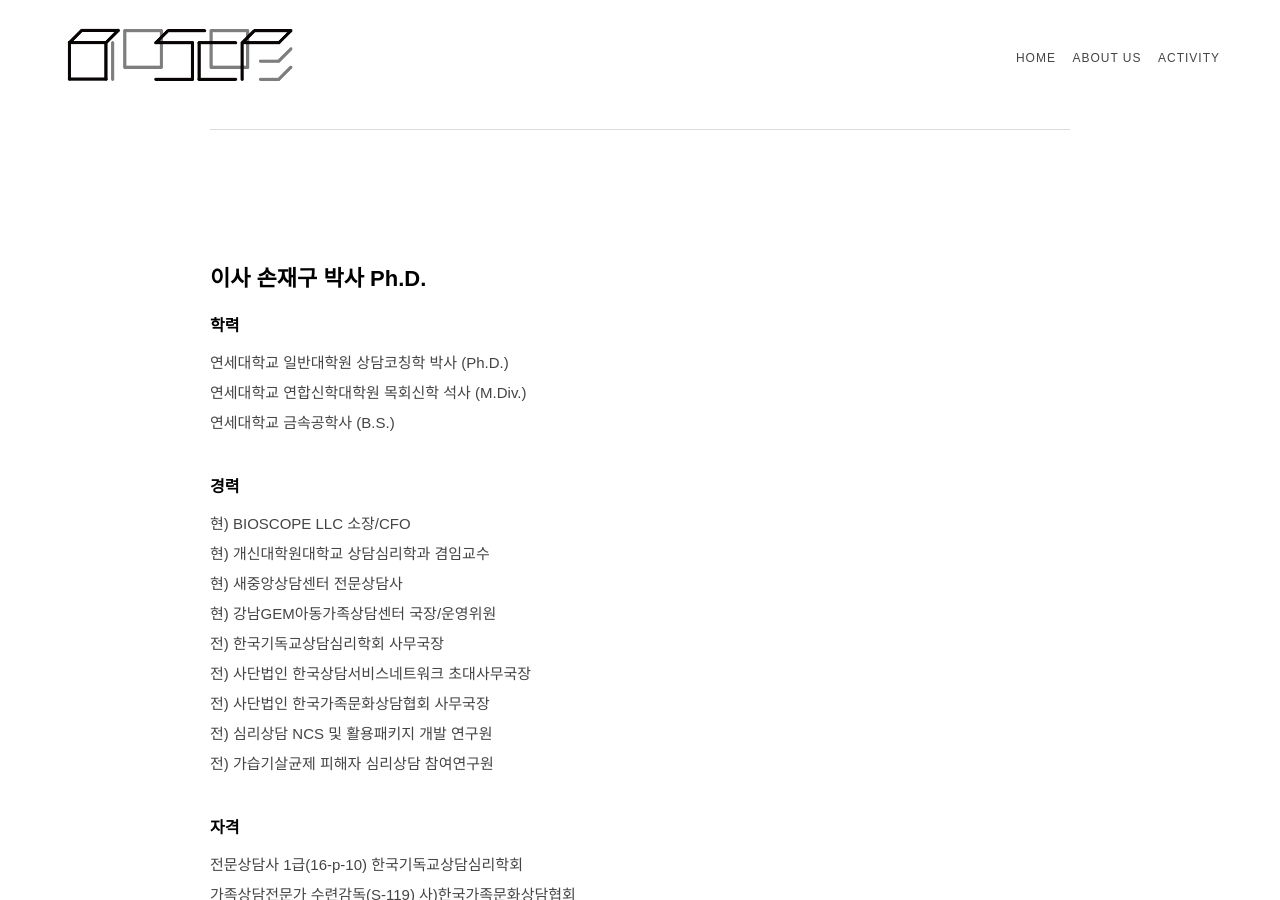
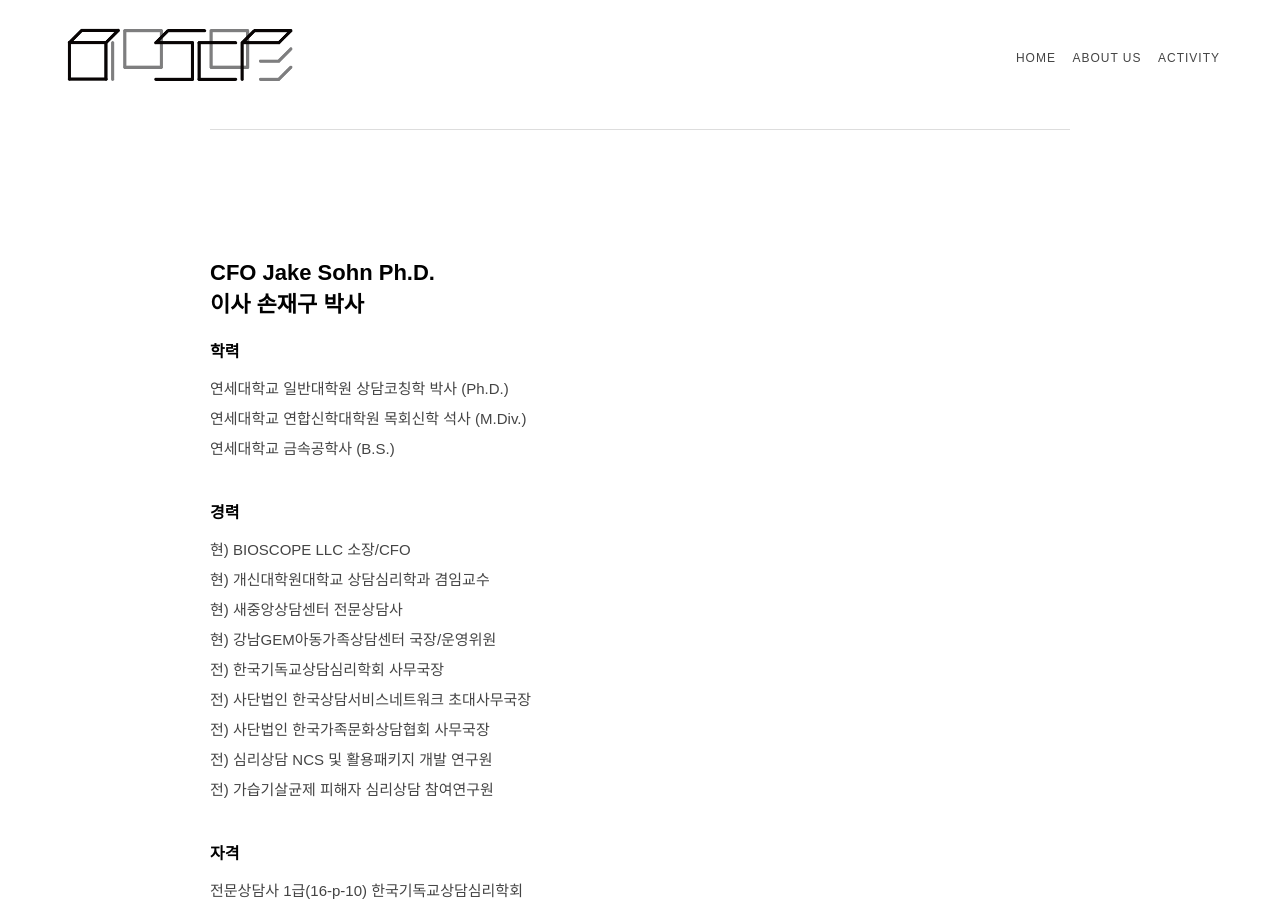
Before and after one commit to bioscope/bioscope, a Jekyll site: the page built from about.md, in a window 1280 px wide and 900 px high, scrolled down 1360 px. Built offline with Jekyll 4.4.1, drawn with Linux system fonts in a browser that asks for light colours.

Commit message:
Update about.md

```diff
--- a/about.md
+++ b/about.md
@@ -60,7 +60,8 @@ Bioscope는 그리스어로 삶, 생명을 뜻하는 <i>bios</i>와 범위, 영
 <div class="profile">
 
 <h3>
-  이사 손재구 박사 Ph.D.
+  CFO Jake Sohn Ph.D.<br>
+  이사 손재구 박사
 </h3>
 
 <div class="profile-item">
```
